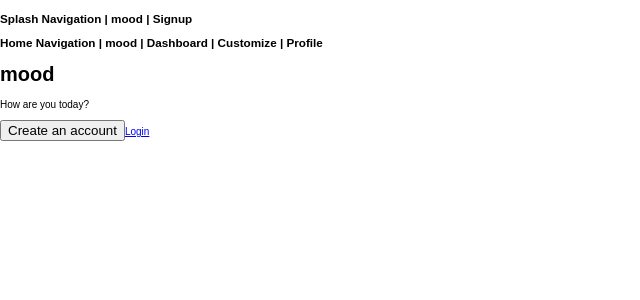
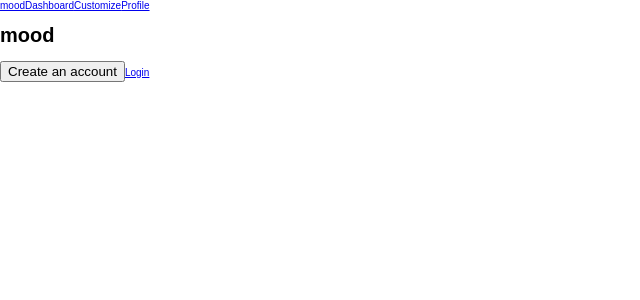
Before and after one commit to helencho/smood, a React (Create React App) app in the folder client/: page / in a window 1280 px wide. Shown: the top 300 px of the page, without its empty margins (0-640 px from the left). Built offline with nearby package versions, Linux system fonts and the light colour scheme.

Commit message:
links to navigation bar

```diff
--- a/client/src/components/App.js
+++ b/client/src/components/App.js
@@ -18,7 +18,7 @@ class App extends Component {
   render() {
     return (
       <div>
-        <SplashNav />
+        {/* <SplashNav /> */}
         <HomeNav />
         <Switch>
           <Route exact path="/" component={Splash} />
--- a/client/src/components/Navigation/HomeNav.jsx
+++ b/client/src/components/Navigation/HomeNav.jsx
@@ -1,10 +1,14 @@
 import React, { Component } from 'react'
+import { Link } from 'react-router-dom'
 
 class HomeNav extends Component {
     render() {
         return (
             <div>
-                <h3>Home Navigation | mood | Dashboard | Customize | Profile</h3>
+                <Link to="/home">mood</Link>
+                <Link to="/dashboard">Dashboard</Link>
+                <Link to="/custom">Customize</Link>
+                <Link to="/profile">Profile</Link>
             </div>
         )
     }
--- a/client/src/components/Splash/Splash.jsx
+++ b/client/src/components/Splash/Splash.jsx
@@ -6,7 +6,7 @@ class Splash extends Component {
         return (
             <div>
                 <h1>mood</h1>
-                <p>How are you today?</p>
+                {/* <p>How are you today?</p> */}
                 <Link to="/signup"><button>Create an account</button></Link>
                 <Link to="/login">Login</Link>
             </div>
```
